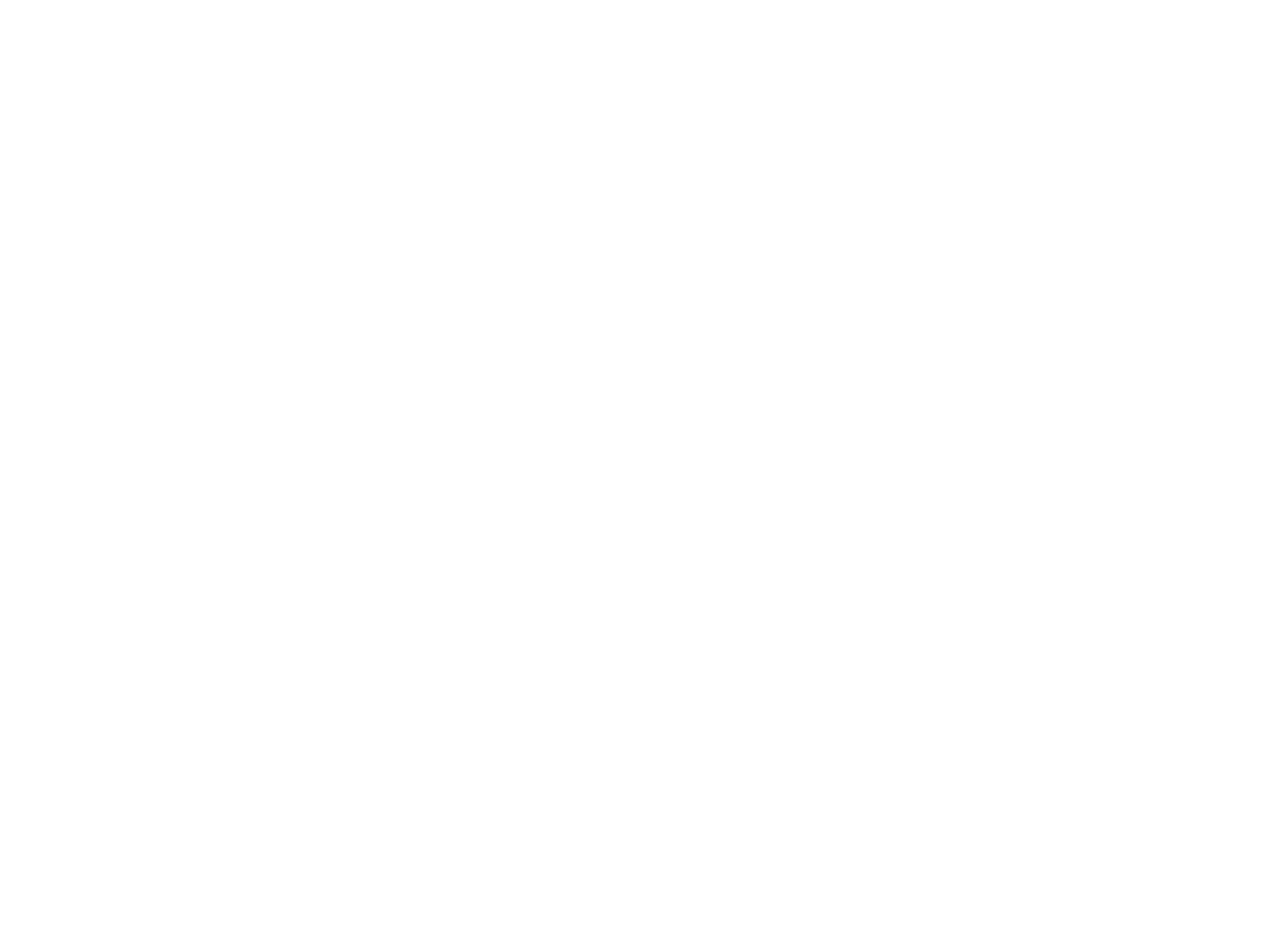
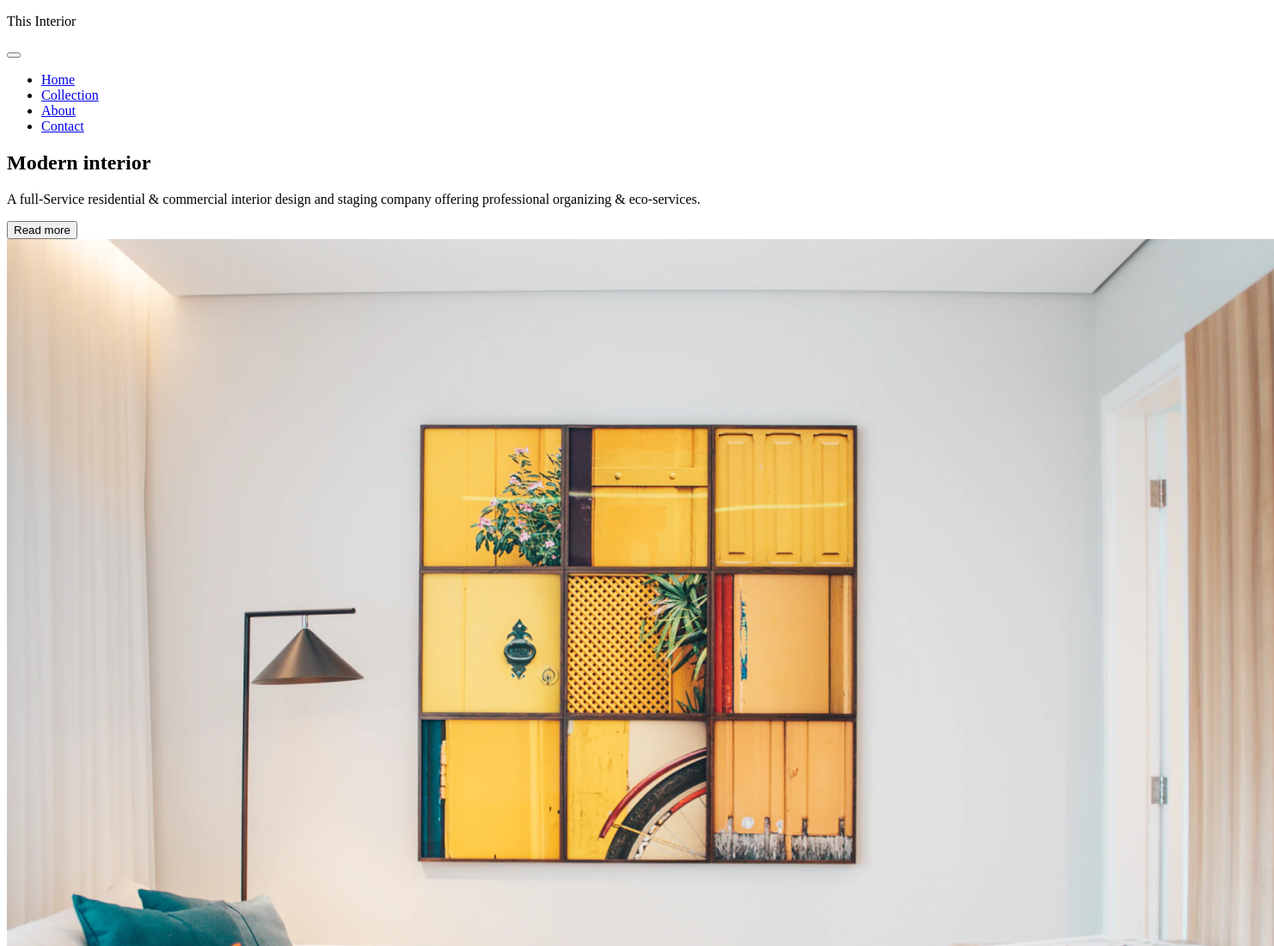
Before and after one commit to jjalbuenacabuyao/interior-consultant-master, a website: page index.html in a window 1280 px wide. Shown: the top 1100 px of the page at 86% size, 1482 px wide, since content can reach past the window. Before the commit the page ends 800 px from the top, so only its background shows below. Drawn offline with Linux system fonts and the light colour scheme.

Commit message:
added the markup

```diff
--- a/index.html
+++ b/index.html
@@ -35,7 +35,50 @@
     <script src="./js/index.js" defer></script>
   </head>
   <body>
-    <header></header>
-    <main></main>
+    <header>
+      <div class="logo">
+        <p>This Interior</p>
+      </div>
+
+      <button class="nav-toggle">
+        <span></span>
+        <span></span>
+        <span></span>
+      </button>
+
+      <nav>
+        <ul>
+          <li><a href="#">Home</a></li>
+          <li><a href="#">Collection</a></li>
+          <li><a href="#">About</a></li>
+          <li><a href="#">Contact</a></li>
+        </ul>
+      </nav>
+    </header>
+
+    <main>
+      <article>
+        <h1>Modern interior</h1>
+        <p>
+          A full-Service residential & commercial interior design and staging
+          company offering professional organizing & eco-services.
+        </p>
+        <button class="readd-more">Read more</button>
+      </article>
+
+      <div class="post-container">
+        <img src="./images/photo1.png" alt="Photo of an interior design" />
+        <div class="post">
+          <div class="designer">
+            <img src="./images/photo2.png" alt="Image of Aliza Webber" />
+            <div class="designer-info">
+              <p class="designer-name">Aliza Webber</p>
+              <p class="designer-role">Interior designer</p>
+            </div>
+          </div>
+          <p>Desined in 2020 by Aliza Webber</p>
+        </div>
+      </div>
+    </main>
   </body>
 </html>
```
